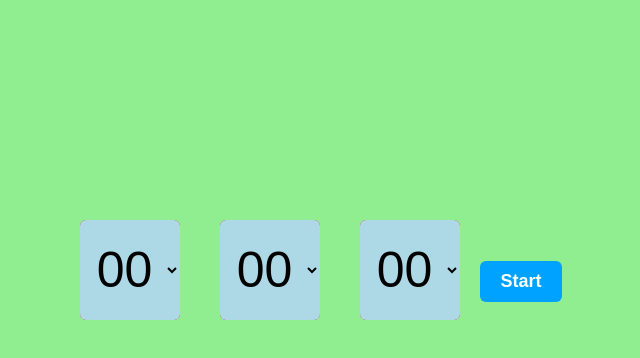
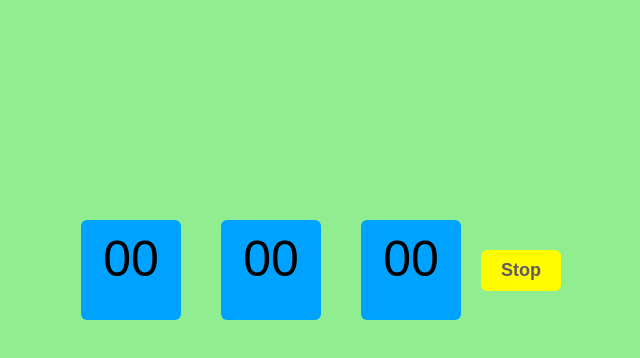
Before and after one commit to DaHermann/countdown, a plain HTML site: page index.html in a window 1280 px wide. Both pictures are taken after a click on the button "Start". Shown: the top 358 px of the page, without its empty margins (329-969 px from the left). Drawn offline with Linux system fonts and the light colour scheme.

Commit message:
second commit

```diff
--- a/script.js
+++ b/script.js
@@ -44,4 +44,78 @@ function createOption(val,select){
 
 createOption(24,hourSelect);
 createOption(60,minitSelect);
-createOption(60,secondSelect)
+createOption(60,secondSelect);
+
+
+
+let timerDown = (hour)=>(min)=>async(second)=>{
+
+    if(hour===0 && min===0 && second===0){
+        // console.log("Stop timer");
+        showTime(hour, min, second);
+        // console.log(hour+' : '+min+' : '+second);
+
+    }
+
+    if(second!=0){
+        let secondDown = await  setInterval(()=>{
+            second--
+            if(second==0){
+                clearInterval(secondDown);
+                return timerDown(hour)(min)(second);
+            }
+            // console.log(hour+' : '+min+' : '+second);
+            showTime(hour, min, second);
+        },100);
+
+    }
+
+    if( min!=0 && second==0){
+        showTime(hour, min, second);
+        return timerDown(hour)(--min)(59);
+        // console.log(hour+' : '+min+' : '+second);
+
+    }
+
+    if(hour!=0 && min==0 && second==0){
+        showTime(hour, min, second);
+        return timerDown(--hour)(59)(59);
+        // console.log(hour+' : '+min+' : '+second);
+
+    }
+}
+
+// timerDown(2)(2)(3);
+
+function showTime(hr, mn, sd){
+    hourDiv.textContent = hr<10?'0'+hr:hr;
+    minitDiv.textContent = mn<10?'0'+mn:mn;
+    secondDiv.textContent = sd<10?'0'+sd:sd;
+}
+
+
+
+
+btnStaStop.addEventListener('click',(e)=>{
+    e.preventDefault();
+
+    let hour = parseInt(hourSelect.value);
+    let minit = parseInt(minitSelect.value);
+    let second = parseInt(secondSelect.value);
+    let timerStart = false;
+    showTime(hour, minit, second);
+
+    if(!timerStart){
+        timerStart = true;
+        timerDown(hour)(minit)(second);
+        console.log('hour : '+hour);
+        console.log('minit : '+minit);
+        console.log('second : '+second);
+        e.target.textContent = 'Stop';
+        e.target.style.backgroudColor = 'red';
+    }else{
+        e.target.textContent = 'Start';
+        e.target.style.backgroudColor = 'yellow';
+    }
+
+})
--- a/style.css
+++ b/style.css
@@ -18,19 +18,25 @@
     width: 100px;
     height: 100px;
     margin: 20px;
+    padding: 10px;
     border-radius: 6px;
-    background-color: crimson;
+    font-size: 50px;
+    /* background-color: crimson; */
+    background-color: rgb(0, 162, 255);
+
 
 }
 
 
 .hour, .minit, .second{
-    font-size: 50px;
+    font-size: 40px;
     padding: 5px;
     width: 100%;
     height: 100%;
     border-radius: 6px;
-    background-color: lightblue;
+    /* background-color: lightblue; */
+    background-color: rgb(0, 162, 255);
+
     border: none;
     z-index: 1;
     text-decoration: none;
@@ -43,9 +49,10 @@
 .btn{
     padding: 10px 20px;
     border: none;
-    color: #fff;
+    color: rgb(99, 91, 91);
     font-weight: bold;
     font-size: 18px;
-    background-color: rgb(0, 162, 255);
+    background-color: rgb(255, 251, 0);
+    /* background-color: rgb(0, 162, 255); */
     border-radius: 6px;
 }
```
